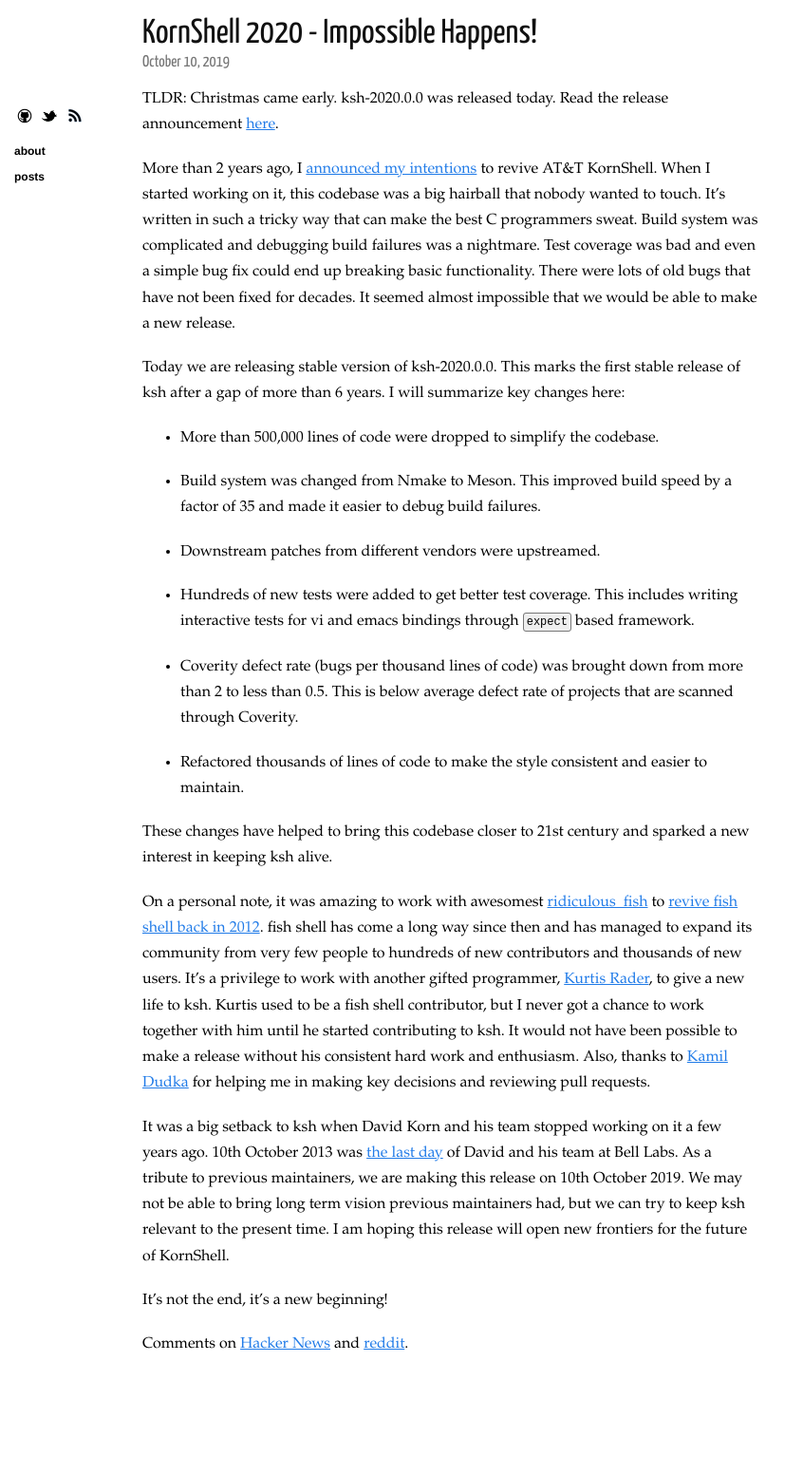
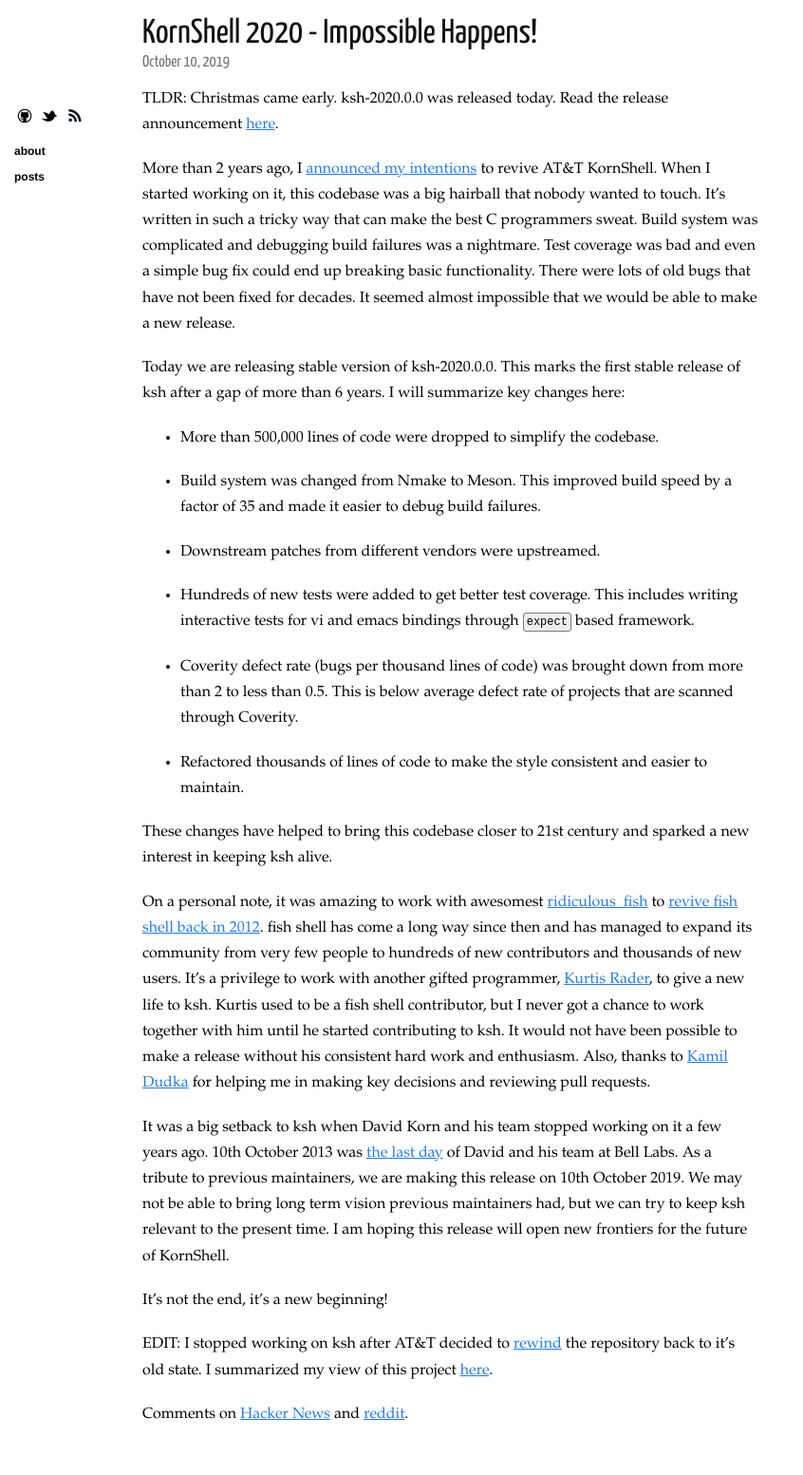
Before and after one commit to siteshwar/siteshwar.github.io, a Jekyll site: the page built from _posts/2019-10-10-kornshell-2020-impossible-happens.md, in a window 1280 px wide. Shown: the whole page at 95% size, without its empty margins (0-846 px from the left). Built offline with Jekyll 4.4.1, drawn with Linux system fonts in a browser that asks for light colours; nearby versions of some CDN libraries; before the commit the page ends 1480 px from its top, so only the background shows below that.

Commit message:
Update: KornShell 2020 - Impossible Happens!

```diff
--- a/_posts/2019-10-10-kornshell-2020-impossible-happens.md
+++ b/_posts/2019-10-10-kornshell-2020-impossible-happens.md
@@ -30,6 +30,8 @@ It was a big setback to ksh when David Korn and his team stopped working on it a
 
 It’s not the end, it's a new beginning!
 
+EDIT: I stopped working on ksh after AT&T decided to [rewind][rewind] the repository back to it's old state. I summarized my view of this project [here][my-comment].
+
 Comments on [Hacker News][hacker-news] and [reddit][reddit].
 
 [ksh-2020-release-announcement]: https://groups.google.com/d/msg/korn-shell/-tQkll8BxXU/X4ON61CHBwAJ
@@ -40,3 +42,5 @@ Comments on [Hacker News][hacker-news] and [reddit][reddit].
 [dgk-gsf-last-day]: https://www.mail-archive.com/ast-developers@lists.research.att.com/msg01462.html
 [hacker-news]: https://news.ycombinator.com/item?id=21214334
 [reddit]: https://www.reddit.com/r/unix/comments/dfy6lp/kornshell_2020_impossible_happens/
+[my-comment]: https://github.com/att/ast/issues/1464#issuecomment-581458320
+[rewind]: https://github.com/att/ast/issues/1466
```
